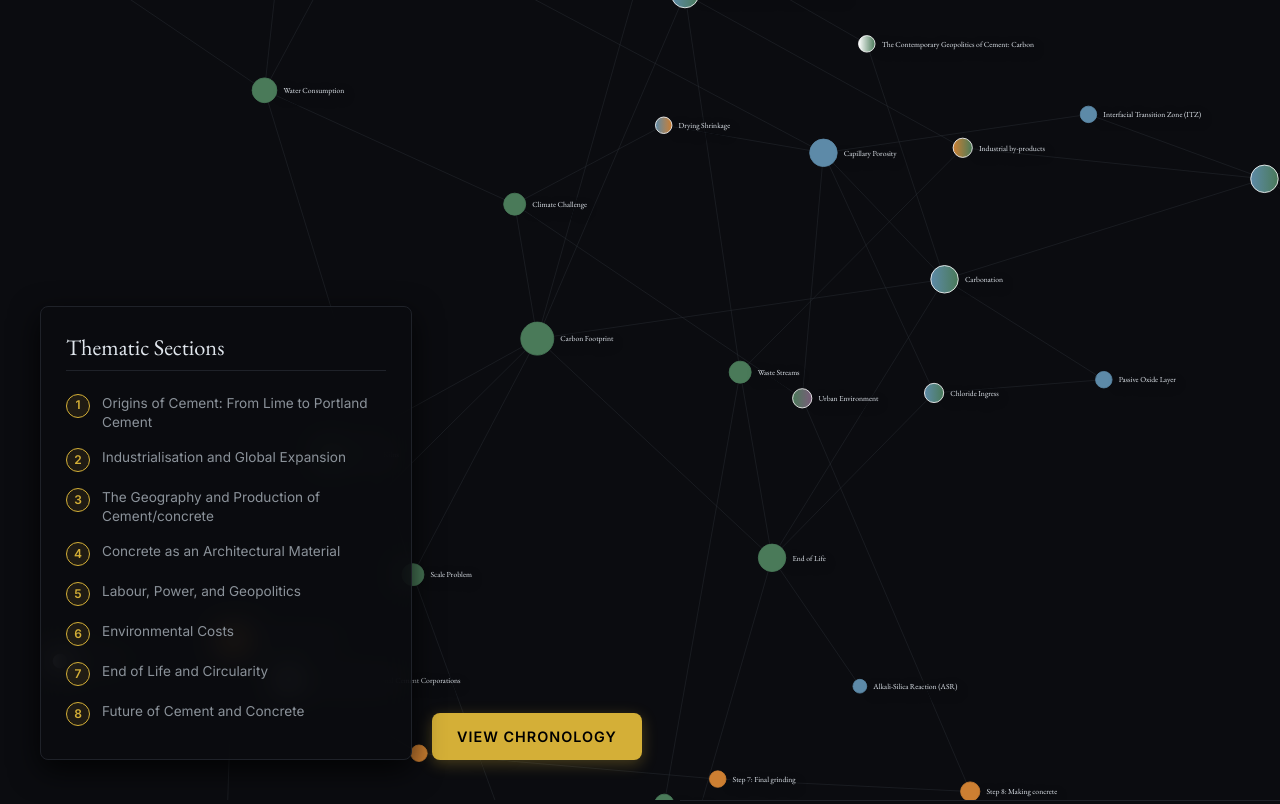
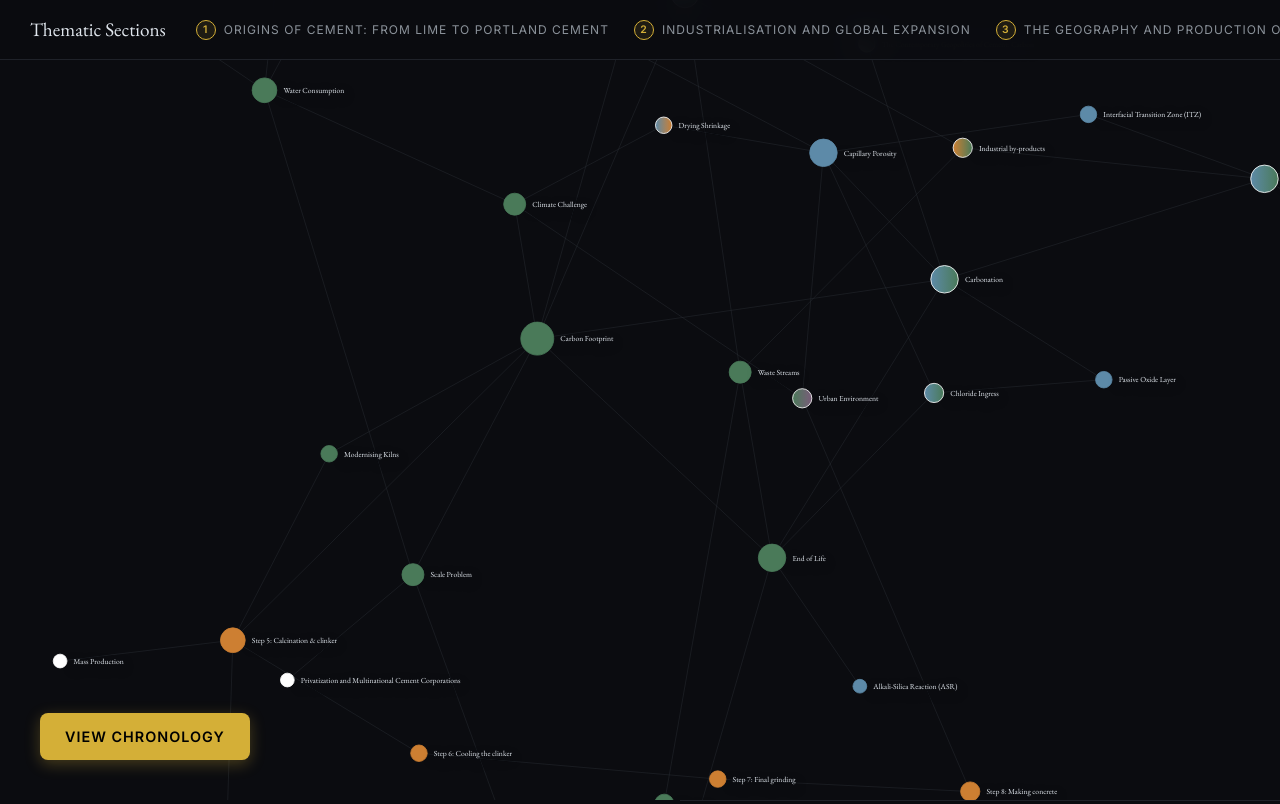
Before and after one commit to Thijs28/Cementious-Concrete, a plain HTML site: page index.html in a window 1280 px wide. Shown: the top 804 px of the page. Drawn offline with nearby package versions, Linux system fonts and the light colour scheme.

Commit message:
Refactor UI layout to use top ribbon for sections
Replaced the UI layer with a top ribbon for thematic sections and adjusted styles for better layout and interaction.

```diff
--- a/index.html
+++ b/index.html
@@ -28,24 +28,31 @@
         .axis line, .axis path { stroke: #333; }
         .axis text { fill: #888; font-family: 'Inter', sans-serif; font-size: 14px; pointer-events: none; user-select: none; }
 
-        #ui-layer { position: absolute; bottom: 40px; left: 40px; display: flex; gap: 20px; z-index: 50; align-items: flex-end; pointer-events: none; }
+        /* Horizontal Top Ribbon */
+        #top-ribbon {
+            position: absolute; top: 0; left: 0; width: 100%; height: 60px;
+            background: rgba(11, 12, 16, 0.95); backdrop-filter: blur(15px);
+            border-bottom: 1px solid #1f2229; display: flex; align-items: center;
+            padding: 0 30px; box-sizing: border-box; z-index: 90;
+            pointer-events: auto; overflow-x: auto; scrollbar-width: none;
+        }
+        #top-ribbon::-webkit-scrollbar { display: none; }
+        .ribbon-title { font-family: 'EB Garamond', serif; color: var(--text-primary); font-size: 1.2rem; margin-right: 30px; white-space: nowrap; user-select: none; }
+        #legend-items { display: flex; align-items: center; gap: 25px; }
+        .legend-item { display: flex; align-items: center; gap: 8px; cursor: pointer; font-size: 0.75rem; color: var(--text-muted); transition: all 0.2s; user-select: none; white-space: nowrap; text-transform: uppercase; letter-spacing: 1px; }
+        .legend-item:hover { color: #fff; transform: translateY(-2px); }
+        .legend-item.active { color: #fff; font-weight: 600; }
+        .legend-number { width: 18px; height: 18px; border-radius: 50%; background: rgba(212, 175, 55, 0.1); border: 1px solid var(--accent); color: var(--accent); display: flex; align-items: center; justify-content: center; font-size: 0.65rem; font-weight: bold; flex-shrink: 0; transition: all 0.3s; }
+        .legend-item.active .legend-number { background: var(--accent); color: #000; }
 
-        #legend { pointer-events: auto; background: rgba(11, 12, 16, 0.85); backdrop-filter: blur(15px); border: 1px solid #1f2229; border-radius: 8px; padding: 25px; box-shadow: 0 10px 30px rgba(0,0,0,0.8); min-width: 280px; max-width: 320px; }
+        #bottom-ui { position: absolute; bottom: 40px; left: 40px; z-index: 50; pointer-events: none; }
         .btn-toggle { pointer-events: auto; background: var(--accent); color: #000; border: none; padding: 15px 25px; border-radius: 8px; font-family: 'Inter', sans-serif; font-size: 0.9rem; text-transform: uppercase; font-weight: 600; letter-spacing: 1px; cursor: pointer; box-shadow: 0 4px 15px rgba(212, 175, 55, 0.3); transition: all 0.3s; height: fit-content; }
         .btn-toggle:hover { background: #e5c158; transform: translateY(-2px); }
 
-        .legend-title { font-family: 'EB Garamond', serif; color: var(--text-primary); font-size: 1.4rem; margin-bottom: 15px; border-bottom: 1px solid #1f2229; padding-bottom: 8px; user-select: none; }
-        .legend-item { display: flex; align-items: flex-start; gap: 12px; padding: 8px 0; cursor: pointer; font-size: 0.85rem; color: var(--text-muted); transition: all 0.2s; user-select: none; line-height: 1.4; }
-        .legend-item:hover { color: #fff; transform: translateX(5px); }
-        .legend-item.active { color: #fff; font-weight: 600; }
-
-        .legend-number { width: 22px; height: 22px; border-radius: 50%; background: rgba(212, 175, 55, 0.1); border: 1px solid var(--accent); color: var(--accent); display: flex; align-items: center; justify-content: center; font-size: 0.75rem; font-weight: bold; flex-shrink: 0; transition: all 0.3s; }
-        .legend-item.active .legend-number { background: var(--accent); color: #000; }
-
-        #detail-panel { position: absolute; top: 0; right: -750px; width: 600px; height: 100%; background: var(--panel-bg); backdrop-filter: blur(20px); border-left: 1px solid #1f2229; padding: 50px 45px 120px 45px; box-sizing: border-box; transition: right 0.7s cubic-bezier(0.19, 1, 0.22, 1); overflow-y: auto; z-index: 100; box-shadow: -15px 0 40px rgba(0,0,0,0.9); }
+        #detail-panel { position: absolute; top: 0; right: -750px; width: 600px; height: 100%; background: var(--panel-bg); backdrop-filter: blur(20px); border-left: 1px solid #1f2229; padding: 80px 45px 120px 45px; box-sizing: border-box; transition: right 0.7s cubic-bezier(0.19, 1, 0.22, 1); overflow-y: auto; z-index: 100; box-shadow: -15px 0 40px rgba(0,0,0,0.9); display: flex; flex-direction: column; }
         #detail-panel.active { right: 0; }
 
-        .close-btn { position: absolute; top: 30px; right: 40px; background: none; border: none; color: var(--text-muted); font-size: 32px; cursor: pointer; }
+        .close-btn { position: absolute; top: 30px; right: 40px; background: none; border: none; color: var(--text-muted); font-size: 32px; cursor: pointer; z-index: 102; }
         .close-btn:hover { color: var(--text-primary); }
 
         .domain-tag { display: inline-block; padding: 6px 14px; border: 1px solid #333; border-radius: 20px; font-size: 10px; text-transform: uppercase; letter-spacing: 1.5px; color: #fff; margin-bottom: 20px; margin-right: 8px;}
@@ -54,9 +61,9 @@
         .media-container { width: 100%; aspect-ratio: 16/9; background: #000; margin-bottom: 30px; border-radius: 6px; overflow: hidden; border: 1px solid #1f2229; display: none; }
         .media-container.active { display: block; }
         .media-container img { width: 100%; height: 100%; object-fit: cover; opacity: 0.85; }
-        .content-body { font-size: 1.05rem; line-height: 1.7; font-weight: 300; color: #c4c9d0; margin-bottom: 30px; }
+        .content-body { font-size: 1.05rem; line-height: 1.7; font-weight: 300; color: #c4c9d0; flex-grow: 1; overflow-y: auto; }
 
-        .interdependency-list { padding-top: 25px; border-top: 1px solid #1f2229; display: none; }
+        .interdependency-list { margin-top: 40px; padding-top: 25px; border-top: 1px solid #1f2229; display: none; }
         .interdependency-list.active { display: block; }
         .interdependency-list h3 { font-family: 'EB Garamond', serif; font-size: 1.6rem; font-weight: 400; margin-bottom: 15px; }
         .category-header { font-size: 0.75rem; text-transform: uppercase; letter-spacing: 1.5px; color: #6a737d; border-bottom: 1px solid #1f2229; padding-bottom: 5px; margin: 25px 0 15px 0; }
@@ -83,11 +90,12 @@
 
     <div id="graph-container"></div>
 
-    <div id="ui-layer">
-        <div id="legend">
-            <div class="legend-title">Thematic Sections</div>
-            <div id="legend-items"></div>
-        </div>
+    <div id="top-ribbon">
+        <div class="ribbon-title">Thematic Sections</div>
+        <div id="legend-items"></div>
+    </div>
+
+    <div id="bottom-ui">
         <button id="timelineToggle" class="btn-toggle">View Chronology</button>
     </div>
 
```
